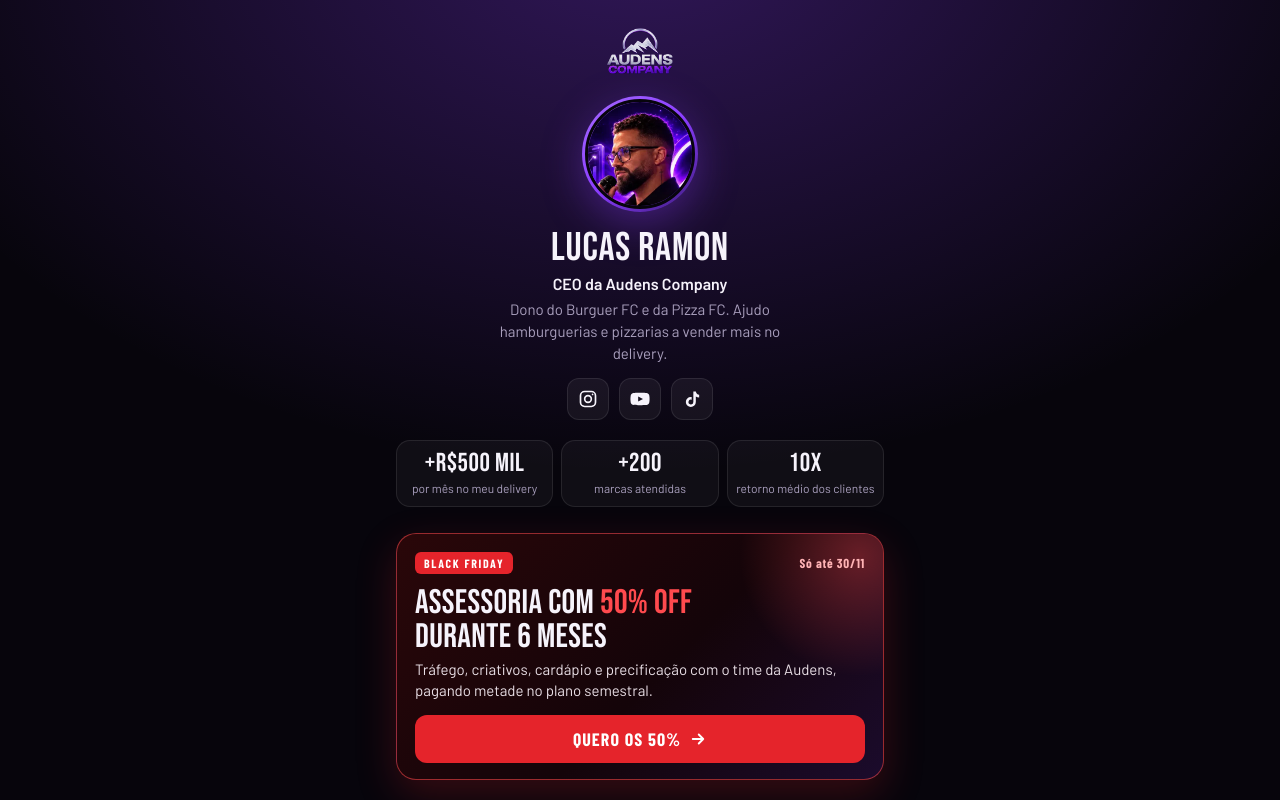
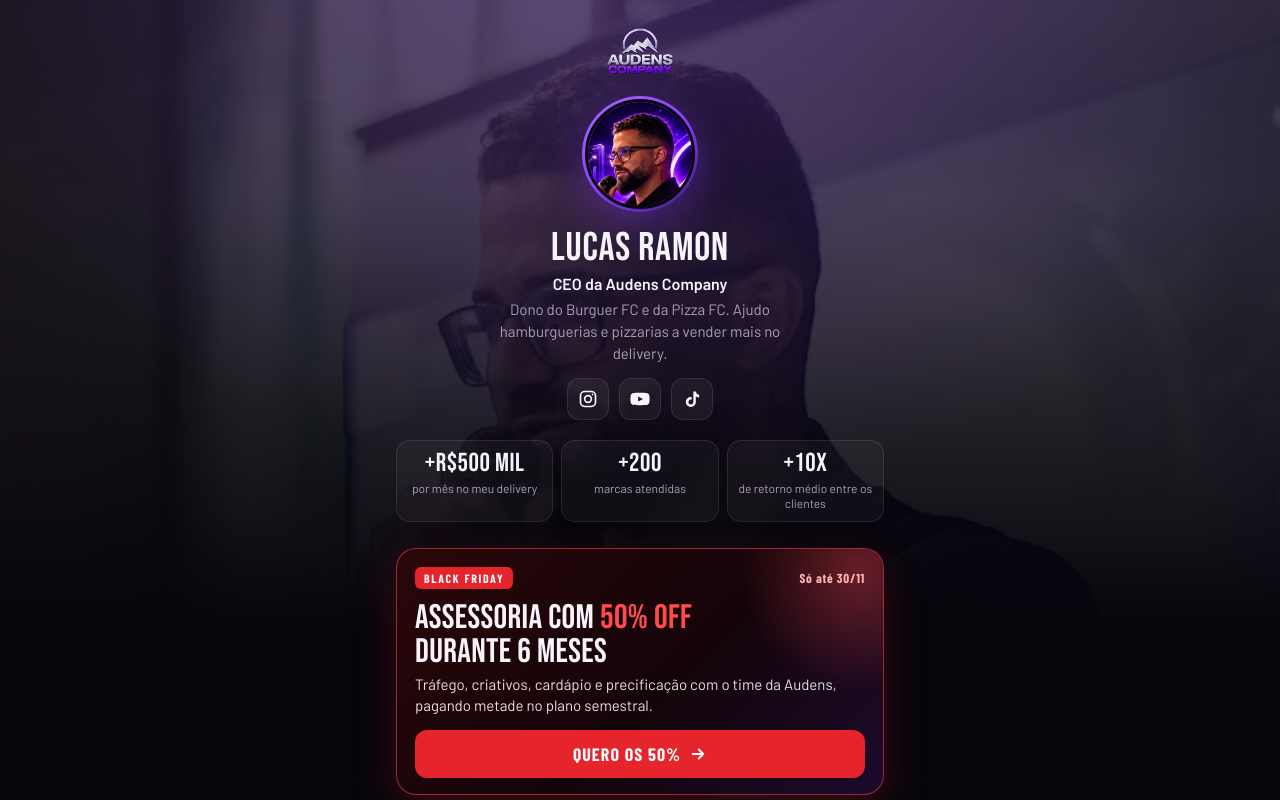
Before and after one commit to Audenscompany/audens-lp, a plain HTML site: page links/index.html in a window 1280 px wide. Shown: the top 800 px of the page. Drawn offline with nearby package versions, Linux system fonts and the light colour scheme; no server answers; a web font is replaced by a local one.

Commit message:
Links da bio: foto do Lucas de fundo translúcida e +10x de retorno médio
Co-Authored-By: Claude Opus 5.5 <noreply@anthropic.com>
Claude-Session: https://claude.ai/code/session_01YRzdW5igTrYG8ARRaustoN

```diff
--- a/links/index.html
+++ b/links/index.html
@@ -39,8 +39,10 @@ window.addEventListener('load',function(){pushEvent('lp_view',{path:location.pat
 :root{--bg:#07050c;--card:#120d1d;--card2:#18112a;--line:rgba(255,255,255,.09);--fg:#f6f3fb;--muted:#a99fbd;--purple:#8b3dff;--purple2:#a66bff;--red:#e5242b;--red2:#ff4a4e;--green:#3ad07e;--display:"Bebas Neue",Impact,sans-serif;--body:"Barlow",system-ui,-apple-system,"Segoe UI",Roboto,sans-serif;--cond:"Barlow Condensed","Arial Narrow",sans-serif}
 *{box-sizing:border-box}
 html,body{margin:0;background:var(--bg);color:var(--fg);font-family:var(--body);-webkit-font-smoothing:antialiased}
-body{min-height:100vh;background:radial-gradient(90% 50% at 50% -5%,rgba(139,61,255,.32),transparent 70%),radial-gradient(60% 40% at 100% 100%,rgba(139,61,255,.12),transparent 70%),var(--bg)}
+body{position:relative;min-height:100vh;background:radial-gradient(90% 50% at 50% -5%,rgba(139,61,255,.32),transparent 70%),radial-gradient(60% 40% at 100% 100%,rgba(139,61,255,.12),transparent 70%),var(--bg)}
 a{color:inherit;text-decoration:none}
+.bgph{position:absolute;inset:0 0 auto 0;height:640px;background:url('bg.webp') 62% 18%/cover no-repeat;opacity:.22;filter:grayscale(.35) saturate(.8);-webkit-mask-image:linear-gradient(180deg,#000 30%,transparent 100%);mask-image:linear-gradient(180deg,#000 30%,transparent 100%);pointer-events:none;z-index:0}
+.wrap{position:relative;z-index:1}
 .wrap{max-width:520px;margin:0 auto;padding:28px 16px 40px}
 .logo{display:block;height:46px;width:auto;margin:0 auto 22px;opacity:.95}
 .head{text-align:center}
@@ -113,6 +115,7 @@ footer a{color:#8d83a3;text-decoration:underline}
 </head>
 <body>
 <noscript><img height="1" width="1" style="display:none" src="https://www.facebook.com/tr?id=288150133971064&ev=PageView&noscript=1"/></noscript>
+<div class="bgph" aria-hidden="true"></div>
 <main class="wrap">
   <img class="logo" src="/images/logo-full.webp" alt="Audens Company" width="440" height="310">
   <header class="head">
@@ -130,7 +133,7 @@ footer a{color:#8d83a3;text-decoration:underline}
   <div class="proof">
     <div><b>+R$500 mil</b><span>por mês no meu delivery</span></div>
     <div><b>+200</b><span>marcas atendidas</span></div>
-    <div><b>10x</b><span>retorno médio dos clientes</span></div>
+    <div><b>+10x</b><span>de retorno médio entre os clientes</span></div>
   </div>
 
   <a class="bf" id="bf" href="/black/?utm_source=instagram&amp;utm_medium=bio&amp;utm_campaign=black-2026" data-l="black" hidden>
```
Also changed, not shown: links/bg.webp (added).
